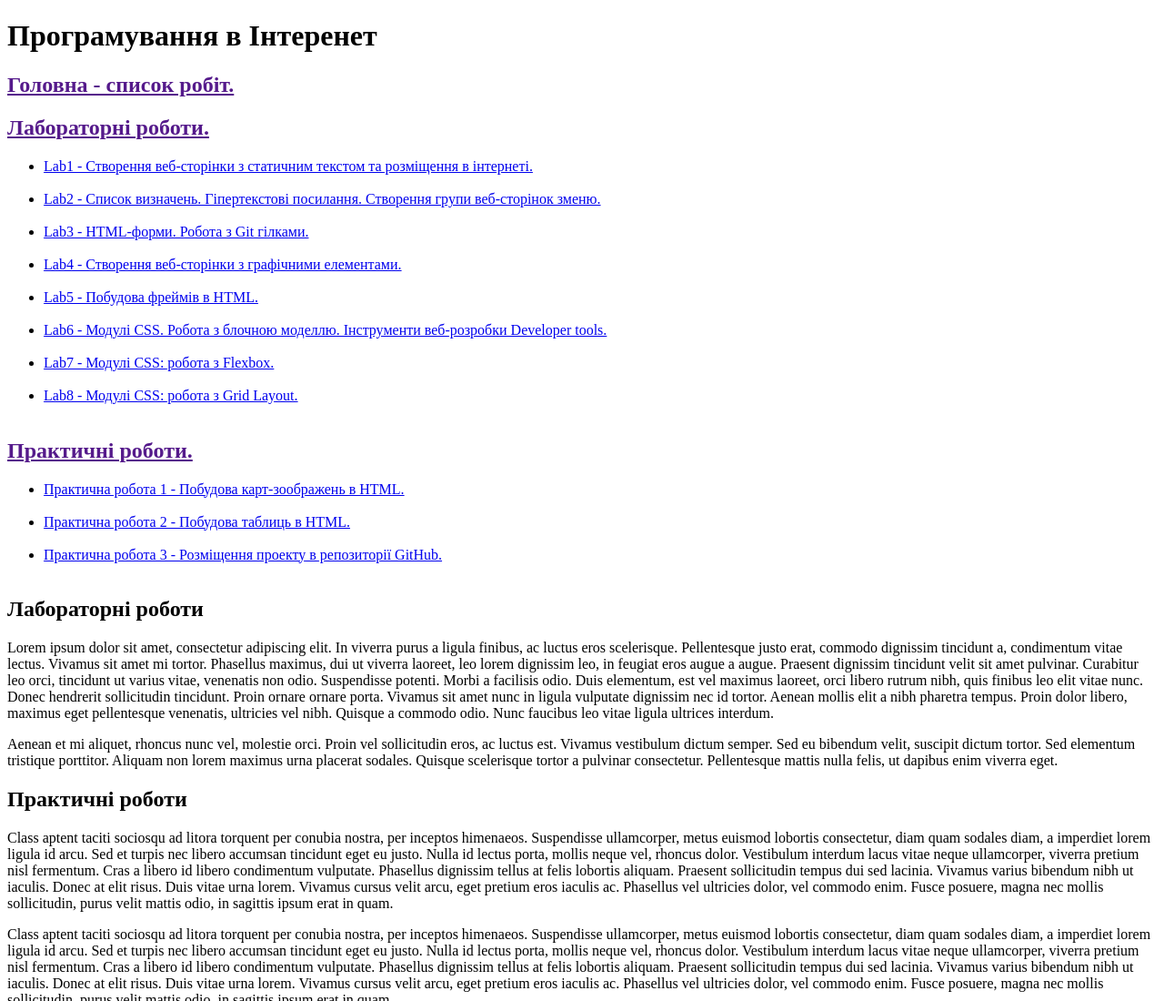
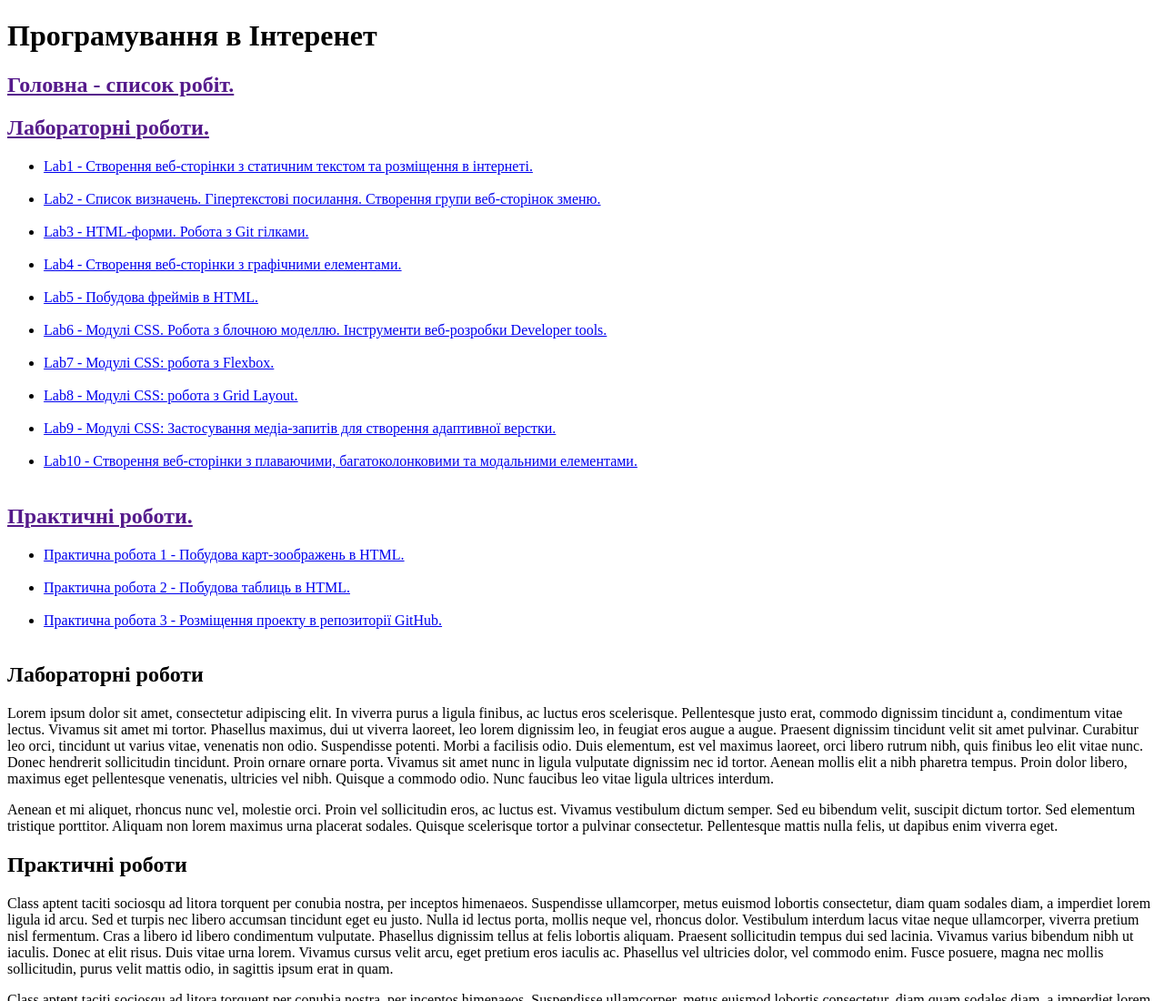
Before and after one commit to PavloZI-41/Programming-on-the-Internet, a plain HTML site: page Lab 2/index.html in a window 1280 px wide. Shown: the top 1100 px of the page at 91% size. Drawn offline with Linux system fonts and the light colour scheme.

Commit message:
Add files via upload

```diff
--- a/Lab 2/index.html
+++ b/Lab 2/index.html
@@ -24,6 +24,8 @@
             <li><a href="https://lab6-pvi.netlify.app/" target="_blank">Lab6 - Модулі СSS. Робота з блочною моделлю. Інструменти веб-розробки Developer tools.</a></li><br>
             <li><a href="https://lab7-pvi.netlify.app/" target="_blank">Lab7 - Модулі СSS: робота з Flexbox.</a></li><br>
             <li><a href="https://lab8-pvi.netlify.app/" target="_blank">Lab8 - Модулі СSS: робота з Grid Layout.</a></li><br>
+            <li><a href="https://lab9-pii.netlify.app/" target="_blank">Lab9 - Модулі СSS: Застосування медіа-запитів для створення адаптивної верстки.</a></li><br>
+            <li><a href="https://lab10-pii.netlify.app/" target="_blank">Lab10 - Cтворення веб-сторінки з плаваючими, багатоколонковими та модальними елементами.</a></li><br>
 
         </ul>
 
```
